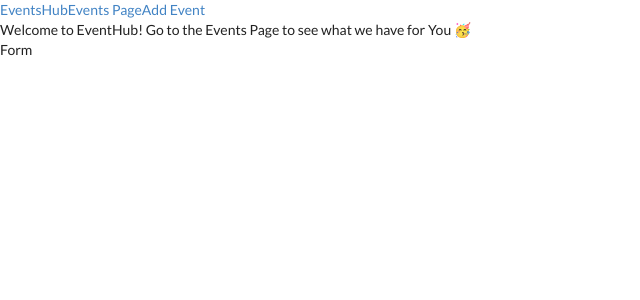
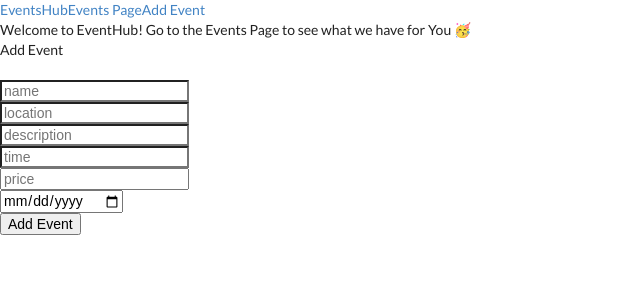
Before and after one commit to randy-04/group-4-event-listings-react-app, a React (Create React App) app: page /addevent in a window 1280 px wide. Shown: the top 300 px of the page, without its empty margins (0-640 px from the left). Built offline with nearby package versions, Linux system fonts and the light colour scheme.

Commit message:
edit db.json to add a description and price add an input field in addEvent.js component

```diff
--- a/db.json
+++ b/db.json
@@ -4,7 +4,9 @@
             "id":1,
             "name":"Blue ice launch",
             "image":"./images/clubing.jpg",
+            "description":"",
             "location":"Westlands",
+            "price":"",
             "date":"12-3-2023",
             "time":"2:00pm",
             "willAttend":"false"
@@ -14,6 +16,8 @@
             "name":"leopards vs Gorilla derby",
             "image":"./images/derby.jpg",
             "location":"Bahati Stadium",
+            "description":"",
+            "price":"",
             "date":"11-3-2023",
             "time":"9:10am",
             "willAttend":"false"
@@ -23,6 +27,8 @@
             "name":"One with nature",
             "image":"./images/paradise-gardens.jpg",
             "location":"Paradise Gardens",
+            "description":"",
+            "price":"",
             "date":"8-3-2023",
             "time":"11:30am",
             "willAttend":"false"
@@ -32,6 +38,8 @@
             "name":"Sophomore Party",
             "image":"./images/sophomore.jpg",
             "location":"Maasai lounge",
+            "description":"",
+            "price":"",
             "date":"13-3-2023",
             "time":"8:15pm",
             "willAttend":"false"
@@ -41,6 +49,8 @@
             "name":"Chill hangouts",
             "image":"./images/splash-party.jpg",
             "location":"Hurlingam",
+            "description":"",
+            "price":"",
             "date":"30-3-2023",
             "time":"9:45pm",
             "willAttend":"false"
@@ -50,6 +60,8 @@
             "name":"ibiza waters",
             "image":"./images/pool-party.jpg",
             "location":"Burudani Square",
+            "description":"",
+            "price":"",
             "date":"5-3-2023",
             "time":"5:00pm",
             "willAttend":"false"
@@ -59,6 +71,8 @@
             "name":"Tech is the Future",
             "image":"./images/technology.jpg",
             "location":"Sarit centre",
+            "description":"",
+            "price":"",
             "date":"20-3-2023",
             "time":"7:00am",
             "willAttend":"false"
@@ -68,6 +82,8 @@
             "name":"The Tomorrow People",
             "image":"./images/youth-seminar.jpg",
             "location":"Kasarani Stadium",
+            "description":"",
+            "price":"",
             "date":"21-3-2023",
             "time":"2:45pm",
             "willAttend":"false"
@@ -77,6 +93,8 @@
             "name":"Fashion Week",
             "image":"./images/fashion-week.jpg",
             "location":"Jamuhuri street",
+            "description":"",
+            "price":"",
             "date":"27-3-2023",
             "time":"3:50pm",
             "willAttend":"false"
@@ -86,6 +104,8 @@
             "name":"Big Boy Party",
             "image":"./images/senior-party.jpg",
             "location":"Gazibo Lounge",
+            "description":"",
+            "price":"",
             "date":"19-3-2023",
             "time":"6:00pm",
             "willAttend":"false"
@@ -95,6 +115,8 @@
             "name":"Heaven Rain",
             "image":"./images/christian-fellowship.jpg",
             "location":"Kingdom Seeker",
+            "description":"",
+            "price":"",
             "date":"15-3-2023",
             "time":"8:00am",
             "willAttend":"false"
@@ -104,6 +126,8 @@
             "name":"The Straight Path",
             "image":"./images/happy-ijuma.jpg",
             "location":"Masjid Al-Noor",
+            "description":"",
+            "price":"",
             "date":"25-3-2023",
             "time":"12:30pm",
             "willAttend":"false"
@@ -113,6 +137,8 @@
             "name":"Women In Fashion",
             "image":"./images/women-fahion.jpg",
             "location":"Galito's Plaza",
+            "description":"",
+            "price":"",
             "date":"22-3-2023",
             "time":"1:30pm",
             "willAttend":"false"
@@ -122,6 +148,8 @@
             "name":"Art expo",
             "image":"./images/art-gallery.jpg",
             "location":"Banjukah Square",
+            "description":"",
+            "price":"",
             "date":"4-3-2023",
             "time":"2:30pm",
             "willAttend":"false"
@@ -131,6 +159,8 @@
             "name":"Cyclists Life Matter",
             "image":"./images/cycling-awareness.jpg",
             "location":"Mambo Mengi Road",
+            "description":"",
+            "price":"",
             "date":"10-3-2023",
             "time":"8:00am",
             "willAttend":"false"
@@ -140,6 +170,8 @@
             "name":"Indian festival",
             "image":"./images/indian-festival.jpg",
             "location":"shwini Hall",
+            "description":"",
+            "price":"",
             "date":"14-3-2023",
             "time":"7:00am",
             "willAttend":"false"
@@ -149,6 +181,8 @@
             "name":"Motor Sport",
             "image":"./images/motor-sport.jpg",
             "location":"One Republic",
+            "description":"",
+            "price":"",
             "date":"14-3-2023",
             "time":"7:00am",
             "willAttend":"false"
@@ -158,6 +192,8 @@
             "name":"The Wedding Show",
             "image":"./images/wedding.jpg",
             "location":"Pompei Gardens",
+            "description":"",
+            "price":"",
             "date":"14-3-2023",
             "time":"7:00am",
             "willAttend":"false"
@@ -167,6 +203,8 @@
             "name":"All you can eat Buffet",
             "image":"./images/buffet.jpg",
             "location":"Sarova Diana Hotel",
+            "description":"",
+            "price":"",
             "date":"14-3-2023",
             "time":"7:00am",
             "willAttend":"false"
@@ -176,6 +214,8 @@
             "name":"Meat 'n' grill",
             "image":"./images/meat-grill.jpg",
             "location":"Hot Kitchen",
+            "description":"",
+            "price":"",
             "date":"14-3-2023",
             "time":"7:00am",
             "willAttend":"false"
--- a/src/components/AddEvent.js
+++ b/src/components/AddEvent.js
@@ -1,10 +1,40 @@
 import React from "react";
+import { useState } from "react";
 
 function AddEvent() {
+    const [Event,setEvent] = useState({
+        nameof:"",
+        location:"",
+        descrption:"",
+        date:"",
+        time:"",
+        price:""
+    })
 
     return (
         // Samuel add form here
-        <p>Form</p>
+        <div>
+            <label>Add Event</label>
+            <div>
+         <form className="align-items-centre">
+            <div className="col-sm-6 offset-sm-3 d-flex justify-content-center">
+                <br/>
+                <input className="form-control " type="text" placeholder="name" /> <br />
+                <input className="form-control" type="text" placeholder="location" /> <br />
+                <input className="form-control" type="text" placeholder="description" /> <br />
+                <input className="form-control" type="text" placeholder="time" /> <br />
+                <input className="form-control" type="numeric" placeholder="price" /> <br />
+                <input className="form-control" type="date" placeholder="date" /> <br />
+            </div>
+        </form>
+
+            </div>
+            <button type="submit" class="btn btn-primary">Add Event</button>
+
+
+        </div>
+
+
     )
 
 }
```
